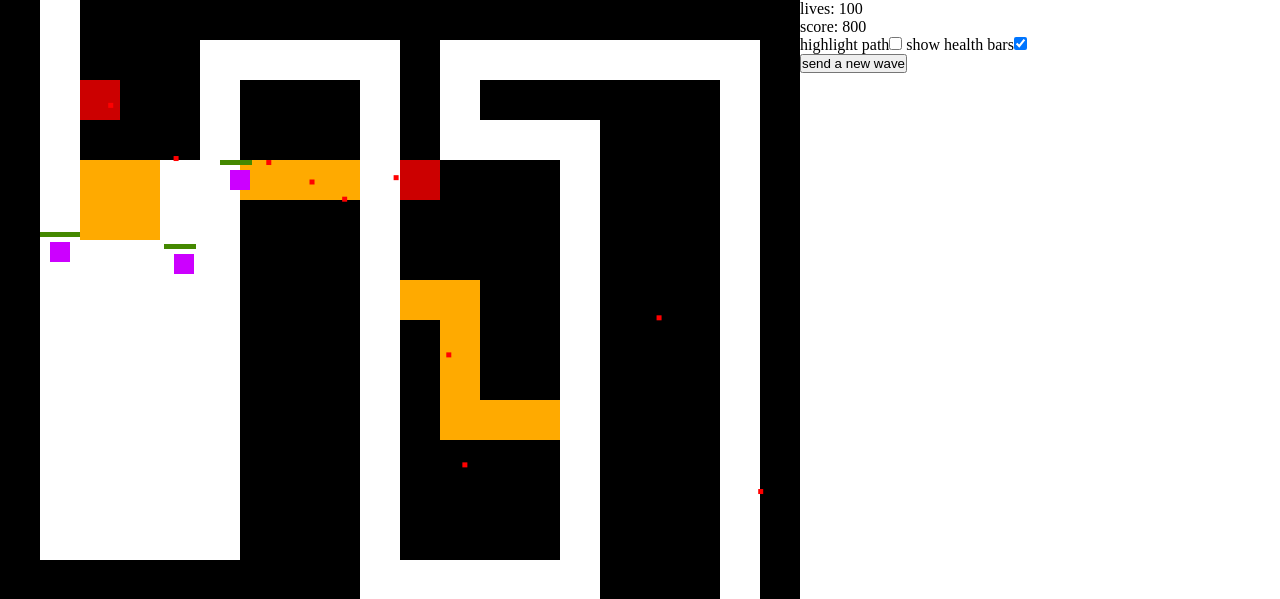
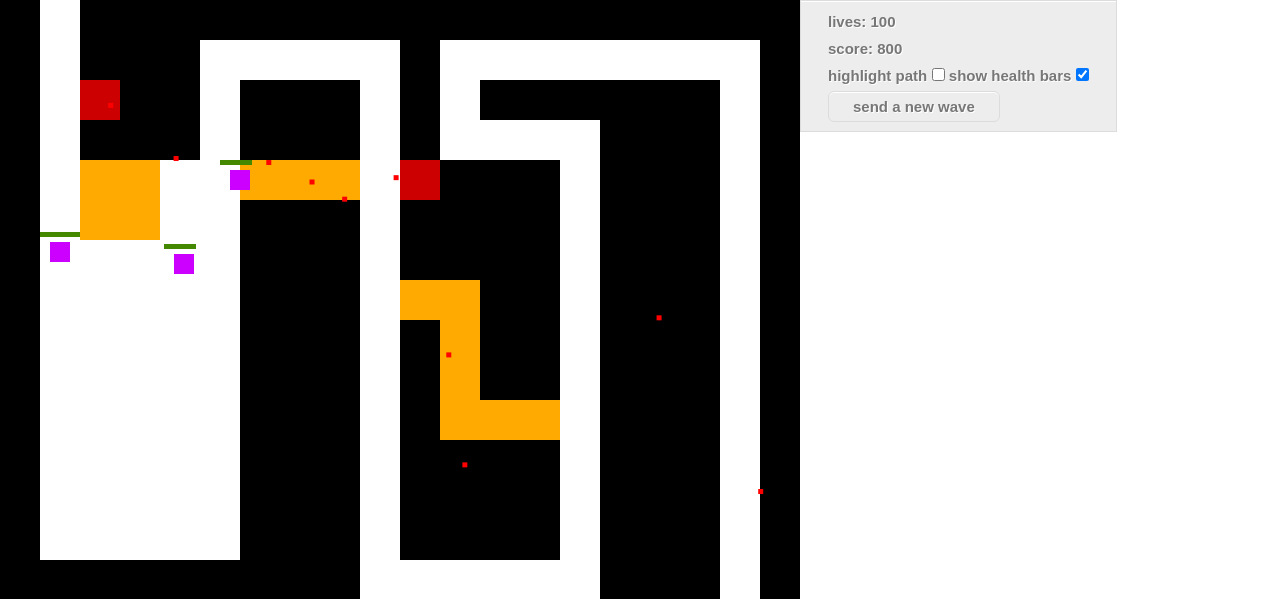
Before and after one commit to peter-m/TD, a PHP site: page / in a window 1280 px wide. Shown: the top 599 px of the page. Run offline with PHP 8.4, Linux system fonts and the light colour scheme; some libraries are stand-ins or nearby versions.

Commit message:
some quick'n'dirty styles

```diff
--- a/css/styles.css
+++ b/css/styles.css
@@ -2,6 +2,45 @@
     margin:0;
     padding:0;
 }
+
+body {
+    font: 1em/1.5em Arial, sans-serif;
+    color:#777777;
+}
 #game,#menu {
     float: left;
 }
+#menu, input[type="button"] {
+    -moz-box-shadow:inset 0px 1px 0px 0px #ffffff;
+    -webkit-box-shadow:inset 0px 1px 0px 0px #ffffff;
+    box-shadow:inset 0px 1px 0px 0px #ffffff;
+    background-color:#ededed;
+    border:1px solid #dcdcdc;
+    display:inline-block;
+    font-family:arial;
+    font-size:15px;
+    font-weight:bold;
+    padding:6px 24px;
+    text-decoration:none;
+    text-shadow:1px 1px 0px #ffffff;
+}
+#menu div {
+    margin: .2em;
+}
+label {
+    padding-right: .3em;
+}
+
+input[type="button"] {
+    -moz-border-radius:6px;
+    -webkit-border-radius:6px;
+    border-radius:6px;
+    color:#777777;
+}
+input[type="button"]:hover {
+    background-color:#dfdfdf;
+}
+input[type="button"]:active {
+    position:relative;
+    top:1px;
+}
```
